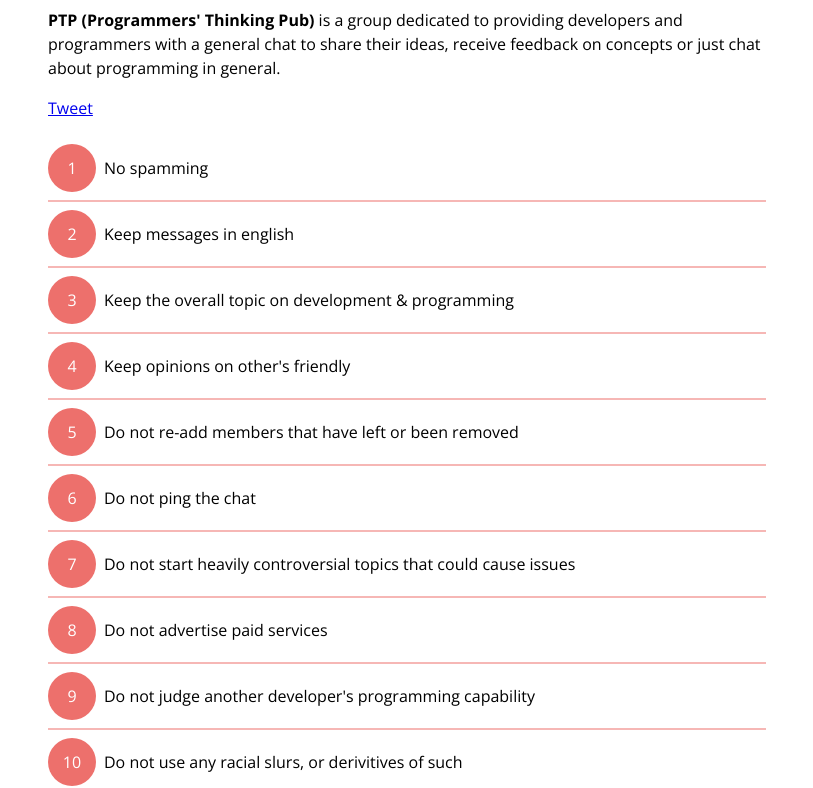
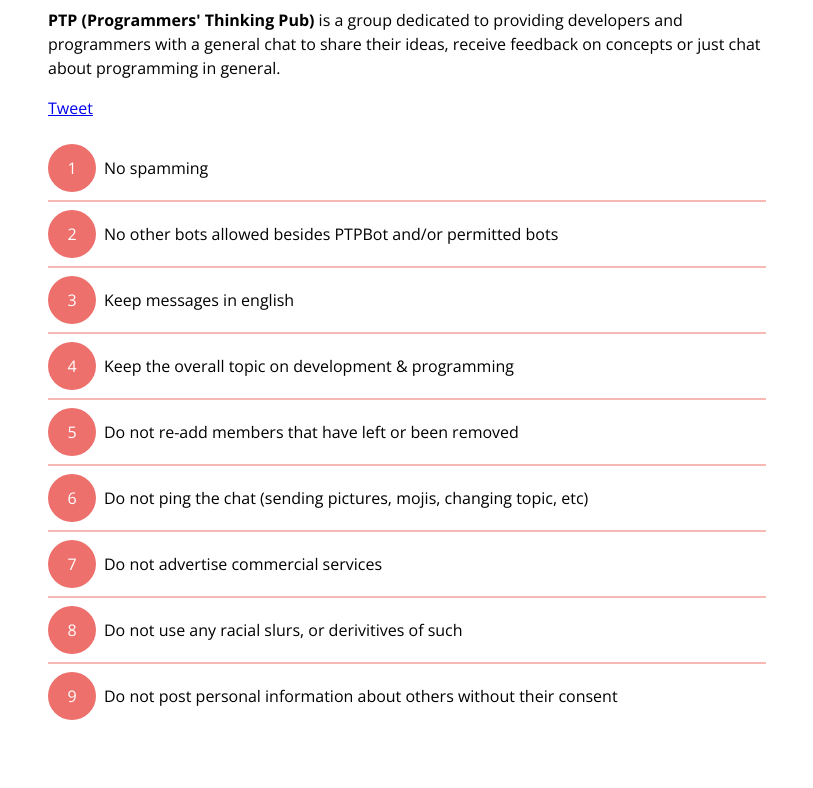
Before and after one commit to ptp-chat/ptp-chat.github.io, a plain HTML site: page index.html in a window 1280 px wide. Shown: the part 182-970 px from the top of the page, without its empty margins (233-1046 px from the left). After the commit the page ends 936 px from the top, so only its background shows below. Drawn offline with nearby package versions, Linux system fonts and the light colour scheme.

Commit message:
Updated rules to cover general issues

```diff
--- a/index.html
+++ b/index.html
@@ -19,17 +19,14 @@
     </div>
     <ol class="rules">
       <li>No spamming</li>
+      <li>No other bots allowed besides PTPBot and/or permitted bots</li>
       <li>Keep messages in english</li>
       <li>Keep the overall topic on development &amp; programming</li>
-      <li>Keep opinions on other's friendly</li>
       <li>Do not re-add members that have left or been removed</li>
-      <li>Do not ping the chat</li>
-      <li>Do not start heavily controversial topics that could cause issues</li>
-      <li>Do not advertise paid services</li>
-      <li>Do not judge another developer's programming capability</li>
+      <li>Do not ping the chat (sending pictures, mojis, changing topic, etc)</li>
+      <li>Do not advertise commercial services</li>
       <li>Do not use any racial slurs, or derivitives of such</li>
       <li>Do not post personal information about others without their consent</li>
-      <li>No other bots allowed besides PTPBot and/or permitted bots</li>
     </ol>
   </div>
   <script src="assets/js/min/main-min.js"></script>
```
